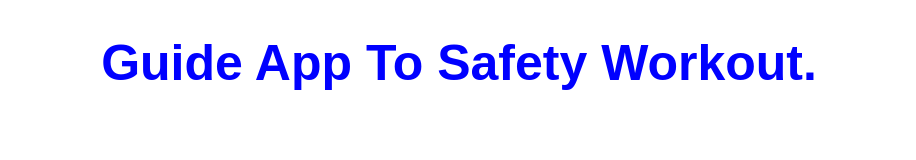
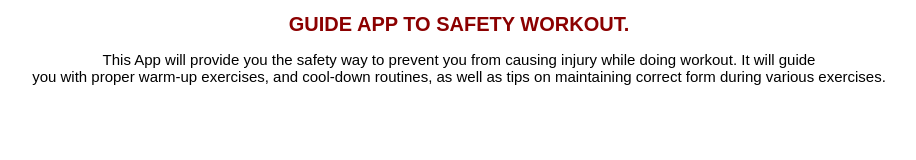
Before and after one commit to codebykenneth/Guide-app-while-taking-work-out, a plain HTML site: page index.html in a window 1280 px wide. Shown: the whole page, without its empty margins (181-1097 px from the left). Drawn offline with Linux system fonts and the light colour scheme.

Commit message:
First commit.

```diff
--- a/index.html
+++ b/index.html
@@ -4,17 +4,20 @@
     <meta charset="UTF-8">
     <meta name="viewport" content="width=device-width, initial-scale=1.0">
     <title>Guide App While Taking WORK OUT</title>
-    <h1>Guide App To Safety Workout.</h1>
-    <style>
-        h1 {
-            color: blue;
-            text-align:center;
-            font-family: Arial, Helvetica, sans-serif;
-            font-size: 50px;
-        }
-    </style>
+
+    <link rel="stylesheet"href=style.css>
 </head>
 <body>
 
+<div class="h1">
+    <h1>GUIDE APP TO SAFETY WORKOUT.</h1>
+   <div class="p">
+    <p> This App will provide you the safety way to prevent you from causing
+    injury while doing workout. It will guide<br>
+    you with proper warm-up exercises, and cool-down routines, as well as tips on maintaining correct form during
+     various exercises.
+    </p>
+   </div>
+</div>
 </body>
 </html>
--- /dev/null
+++ b/style.css
@@ -0,0 +1,20 @@
+ body{
+        background-image: url('bg/men\ fitness.jpg');
+        background-size:cover
+        background-position: center;
+        font-family: Arial, sans-serif;
+ }
+
+h1{
+        font-size:20px;
+        text-align: center;
+        color:darkred;
+
+        }
+p
+     {
+            font-size: 15px;
+            text-align: center;
+            color:black;
+
+        }
```
